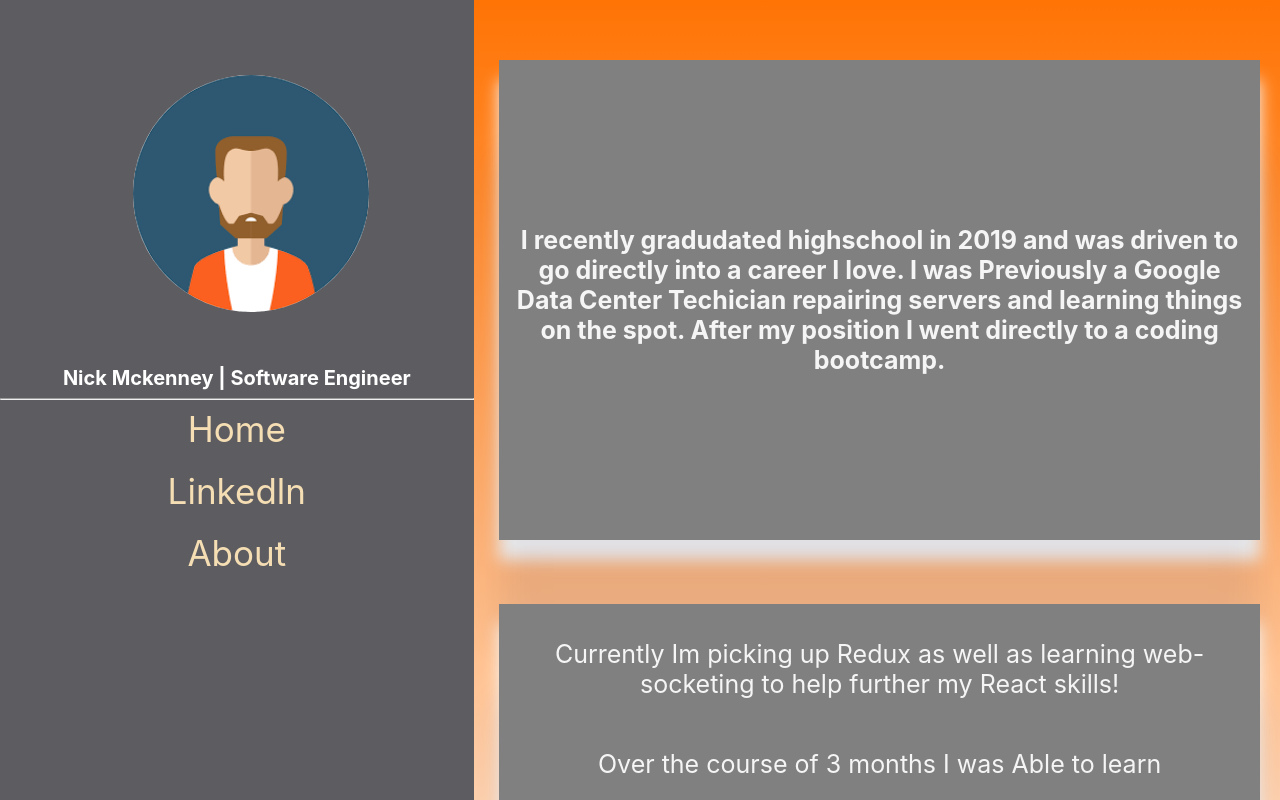
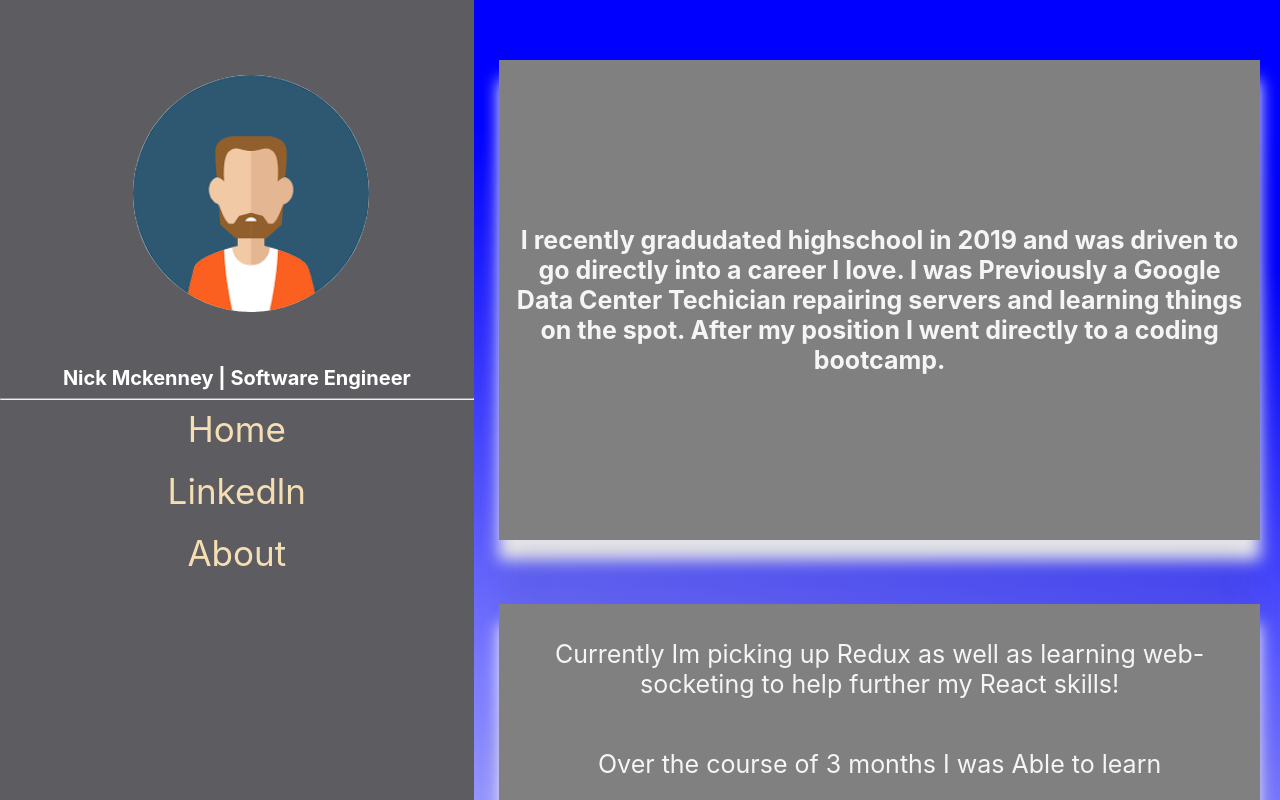
Before and after one commit to nickmckenney/myporf, a React (Create React App) app: page /about in a window 1280 px wide. Shown: the top 800 px of the page. Built offline with nearby package versions, Linux system fonts and the light colour scheme.

Commit message:
changed coloring for background of about me

```diff
--- a/src/App.css
+++ b/src/App.css
@@ -1,11 +1,7 @@
 .App1 {
   height: 150vh;
   background: rgb(255, 255, 255);
-  background: linear-gradient(
-    0deg,
-    rgba(255, 255, 255, 1) 0%,
-    rgba(255, 113, 0, 1) 100%
-  );
+  background: linear-gradient(10deg, rgba(255, 255, 255, 1) 0%, blue 80%);
 }
 .imgResume {
   z-index: 1000;
```
